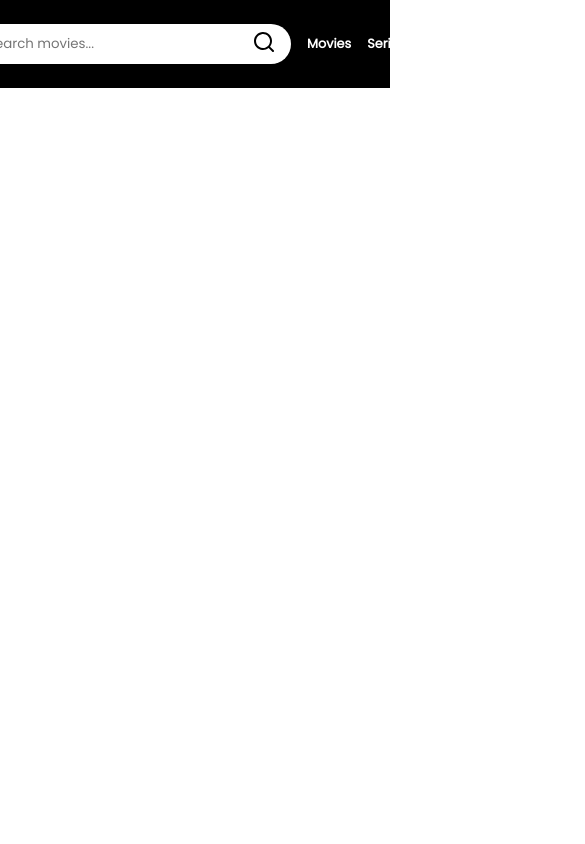
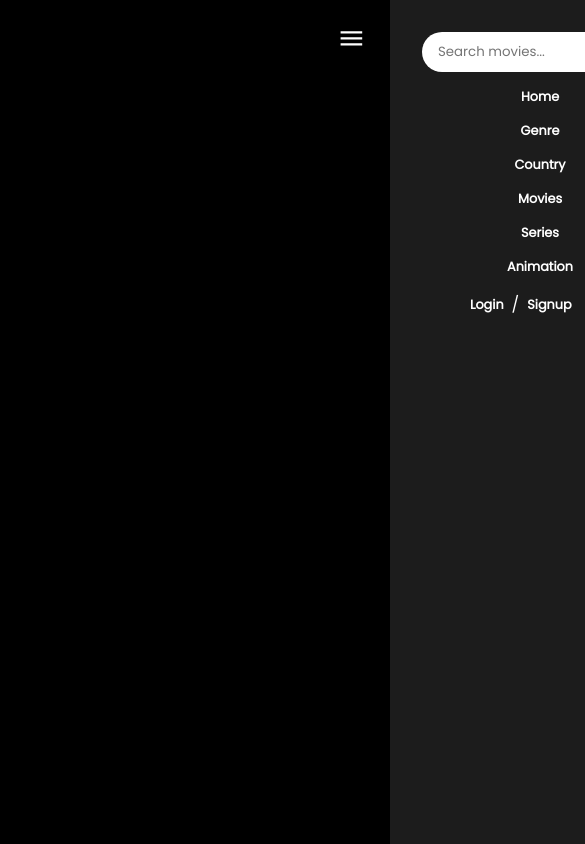
Before and after one commit to SebastianUrdaneguiBisalaya/Movie-Streaming-Platform, a React (Vite) app: page / in a window 390 px wide. Shown: the top 844 px of the page, 585 px wide, since content can reach past the window. Built offline with nearby package versions, Linux system fonts and the light colour scheme.

Commit message:
add: Add navbar responsive mobile

```diff
--- a/src/App.css
+++ b/src/App.css
@@ -1 +1,2 @@
-@import url(./index.css);
+@import url(./style/index.css);
+@import url(./style/navbar.css);
--- a/src/App.tsx
+++ b/src/App.tsx
@@ -1,5 +1,5 @@
 import './App.css'
-import Navbar from './components/navbar/navbar'
+import Navbar from './components/navbar/Navbar'
 
 function App() {
   return (
--- a/src/components/navbar/Navbar.tsx
+++ b/src/components/navbar/Navbar.tsx
@@ -1,18 +1,61 @@
 import { ItemsNavbar } from "../../utils/ItemsNavbar"
 import InputSearchNavbar from "../../utils/InputSearchNavbar"
+import { useEffect, useState } from "react"
 
 export default function Navbar(): JSX.Element {
+    const [isOpen, setIsOpen] = useState(false);
+    const closeSideBar = () => {
+        setIsOpen(false);
+    }
+
+    useEffect(() => {
+        const handleRezise = () => {
+            if (window.innerWidth >= 900 && isOpen) {
+                setIsOpen(false);
+            }
+        }
+        window.addEventListener("resize", handleRezise);
+        return () => {
+            window.removeEventListener("resize", handleRezise)
+        }
+    },[isOpen])
+
     return (
-        <nav style={{ backgroundColor: "#000", padding: "1.5rem", display: "flex", justifyContent: "center" }}>
-            <div style={{ display: "flex", flexDirection: "row", justifyContent: "space-between", maxWidth: "800px", gap: "1rem" }}>
+        <>
+
+        <nav className="navbar" >
+            <div className="navbar__container">
+                <div className="navbar__items">
+                    <ItemsNavbar titleItem="Home" />
+                    <ItemsNavbar titleItem="Genre" />
+                    <ItemsNavbar titleItem="Country" />
+                    <InputSearchNavbar />
+                    <ItemsNavbar titleItem="Movies" />
+                    <ItemsNavbar titleItem="Series" />
+                    <ItemsNavbar titleItem="Animation" />
+                    <div className="navbar__itemsMore">
+                        <ItemsNavbar titleItem="Login" />
+                        /
+                        <ItemsNavbar titleItem="Signup" />
+                        &nbsp;&nbsp;
+                        <svg width="14" height="18" viewBox="0 0 14 18" fill="none" xmlns="http://www.w3.org/2000/svg">
+                            <path d="M9.18038 13.9231V14.5385C9.18038 15.1913 8.9507 15.8174 8.54188 16.279C8.13305 16.7407 7.57857 17 7.00041 17C6.42224 17 5.86776 16.7407 5.45894 16.279C5.05011 15.8174 4.82044 15.1913 4.82044 14.5385V13.9231M12.8482 12.6704C11.9735 11.4615 11.3559 10.8462 11.3559 7.51346C11.3559 4.46154 9.97572 3.37423 8.83976 2.84615C8.68886 2.77615 8.54682 2.61538 8.50084 2.44038C8.30158 1.67462 7.74296 1 7.00041 1C6.25785 1 5.6989 1.675 5.50168 2.44115C5.45569 2.61808 5.31366 2.77615 5.16276 2.84615C4.02543 3.375 2.6466 4.45846 2.6466 7.51346C2.6449 10.8462 2.02735 11.4615 1.15264 12.6704C0.790219 13.1712 1.10768 13.9231 1.74157 13.9231H12.2626C12.8931 13.9231 13.2086 13.1688 12.8482 12.6704Z" stroke="white" strokeLinecap="round" strokeLinejoin="round" />
+                        </svg>
+                    </div>
+                </div>
+            </div>
+        </nav>
+
+        <aside className={`sidebar ${isOpen ? "open" : ""}`}>
+            <div className="sidebar__content" onClick={(event) => event.stopPropagation()}>
+                <InputSearchNavbar/>
                 <ItemsNavbar titleItem="Home" />
                 <ItemsNavbar titleItem="Genre" />
                 <ItemsNavbar titleItem="Country" />
-                <InputSearchNavbar />
                 <ItemsNavbar titleItem="Movies" />
                 <ItemsNavbar titleItem="Series" />
                 <ItemsNavbar titleItem="Animation" />
-                <div style={{ display: "flex", flexDirection: "row", alignItems: "center", color: "#FFFFFF" }}>
+                <div className="navbar__itemsMore">
                     <ItemsNavbar titleItem="Login" />
                     /
                     <ItemsNavbar titleItem="Signup" />
@@ -22,6 +65,15 @@ export default function Navbar(): JSX.Element {
                     </svg>
                 </div>
             </div>
-        </nav>
+        </aside>
+
+        <div className="container__button">
+            <button className="navbar__button" onClick={() => setIsOpen(true)}>
+                <svg xmlns="http://www.w3.org/2000/svg" width="1.8rem" height="1.8rem" viewBox="0 0 24 24"><path fill="white" d="M3 18v-2h18v2zm0-5v-2h18v2zm0-5V6h18v2z"/></svg>
+            </button>
+        </div>
+
+        <div className={`overlay ${isOpen ? "active" : ""}`} onClick={closeSideBar}></div>
+        </>
     )
 }
--- a/src/main.tsx
+++ b/src/main.tsx
@@ -1,7 +1,7 @@
 import { StrictMode } from 'react'
 import { createRoot } from 'react-dom/client'
 import App from './App.tsx'
-import './index.css'
+import './style/index.css'
 import '@fontsource/poppins';
 
 createRoot(document.getElementById('root')!).render(
--- a/src/index.css
+++ b/src/style/index.css
@@ -11,4 +11,5 @@
 
 body {
     font-family: 'Poppins', sans-serif;
+    background-color: #000;
 }
--- /dev/null
+++ b/src/style/navbar.css
@@ -0,0 +1,97 @@
+.navbar {
+    background-color: #000;
+    padding: 1.5rem;
+    display: flex;
+    justify-content: center;
+}
+
+.navbar__container {
+    display: flex;
+    flex-direction: row;
+    justify-content: center;
+    width: 100%;
+}
+
+.navbar__items {
+    display: flex;
+    gap: 1rem;
+    align-items: center;
+}
+
+.navbar__itemsMore {
+    display: flex;
+    justify-content: center;
+    gap: 0.5rem;
+    color: #FFFFFF;
+}
+
+.container__button {
+    background: none;
+    border: none;
+    cursor: pointer;
+    color: #FFFFFF;
+    display: none;
+}
+
+@media (max-width: 900px) {
+    .navbar {
+        display: none;
+    }
+
+    .container__button {
+        display: block;
+        display: flex;
+        justify-content: flex-end;
+        padding-right: 1.5rem;
+        padding-top: 1.5rem;
+    }
+
+    .navbar__button {
+        background-color: transparent;
+        border: none;
+        cursor: pointer;
+    }
+}
+
+
+.sidebar {
+    position: fixed;
+    top: 0;
+    right: -18.75rem;
+    width: 18.75rem;
+    height: 100vh;
+    background-color: #1C1C1C;
+    transition: right 0.3s ease;
+    z-index: 100;
+}
+
+.sidebar.open {
+    right: 0;
+}
+
+.sidebar__content {
+    padding: 2rem;
+    display: flex;
+    flex-direction: column;
+    gap: 1rem;
+}
+
+.navbar__itemsMore {
+    display: flex;
+    gap: 0.5rem;
+}
+
+.overlay {
+    display: none;
+    position: fixed;
+    top: 0;
+    left: 0;
+    width: 100%;
+    height: 100vh;
+    background-color: rgba(0,0,0,0.5);
+    z-index: 99;
+}
+
+.overlay.active {
+    display: block;
+}
```
Also changed, not shown: src/pages/Home.tsx (added), src/pages/index.tsx (added).
